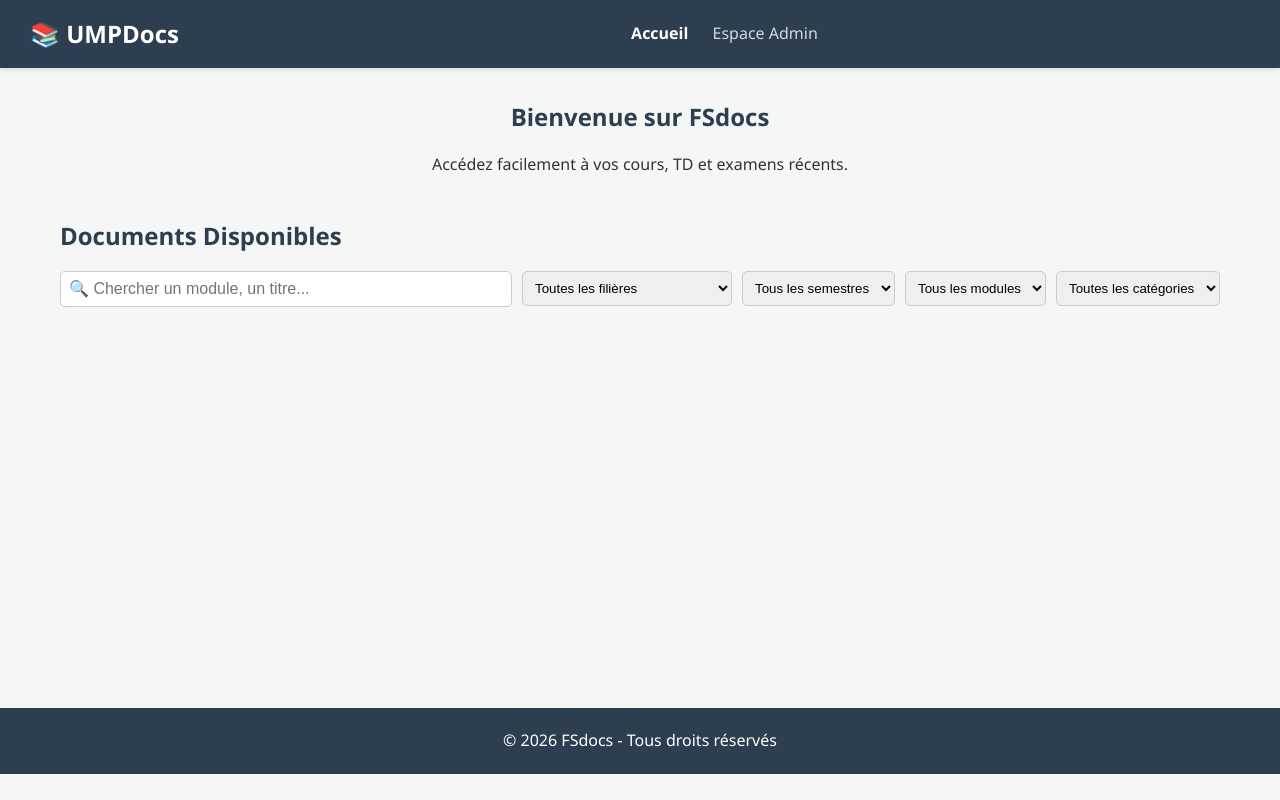
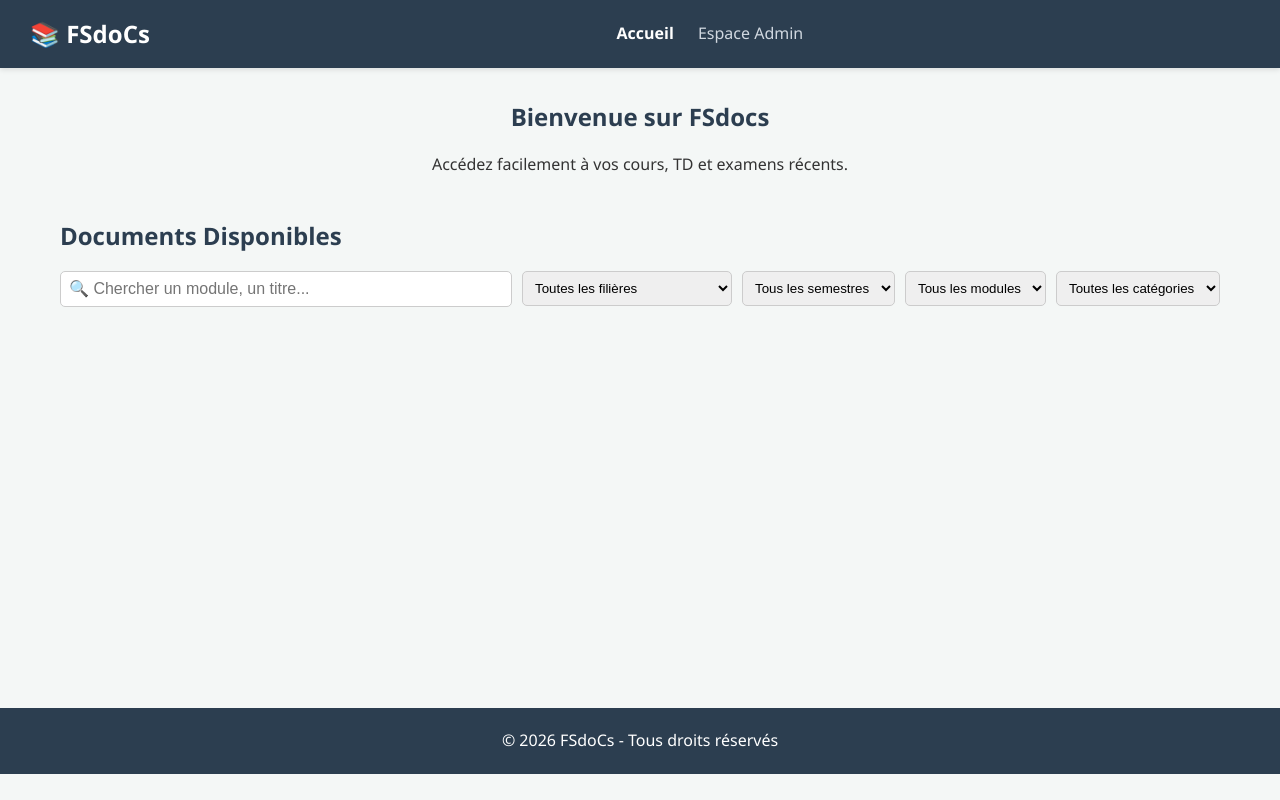
Before and after one commit to eddahbyissam265-droid/umpdocs, a website: page client/index.html in a window 1280 px wide. Drawn offline with Linux system fonts and the light colour scheme; no server answers.

Commit message:
Changement du nom du site en FSdocs

```diff
--- a/client/index.html
+++ b/client/index.html
@@ -13,7 +13,7 @@
     <!-- Barre de navigation -->
     <header class="navbar">
         <div class="logo">
-            <a href="index.html">📚 UMPDocs</a>
+            <a href="index.html">📚 FSdoCs</a>
         </div>
         <nav class="nav-links">
             <a href="index.html" class="active">Accueil</a>
@@ -108,7 +108,7 @@
 
     <!-- Pied de page -->
     <footer>
-        <p>&copy; 2026 FSdocs - Tous droits réservés</p>
+        <p>&copy; 2026 FSdoCs - Tous droits réservés</p>
     </footer>
 
     <script src="assets/js/main.js?v=5"></script>
```
Also changed, not shown: client/admin.html (+2 -2 lines).
